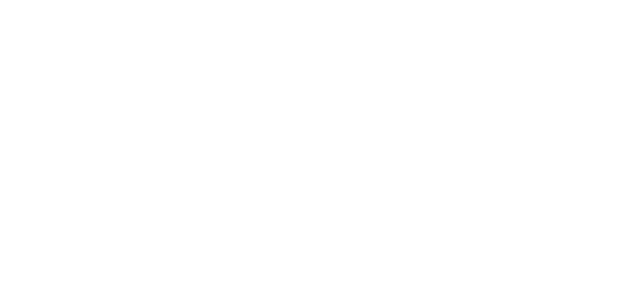
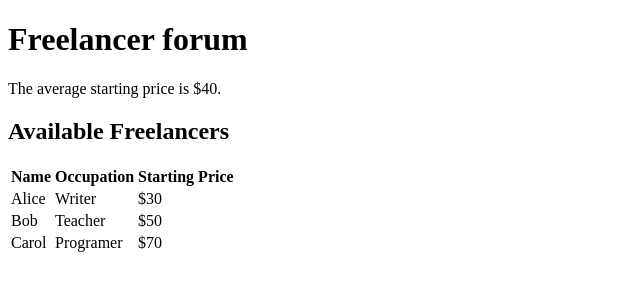
Before and after one commit to JSBushapa/Unit2.FreelancerForum, a plain HTML site: page index.html in a window 1280 px wide. Shown: the whole page, without its empty margins (0-640 px from the left). Drawn offline with Linux system fonts and the light colour scheme.

Commit message:
added html and js contents

```diff
--- a/index.html
+++ b/index.html
@@ -8,7 +8,35 @@
    <script defer src="script.js"></script>
 </head>
 <body>
-    <main>
+    <main class="mainContent">
+        <h1 class="mainHeader">Freelancer forum</h1>
+        <!-- <h3>The average starting price is $40</h3> -->
+        <p class="mainHeader">The average starting price is $40.</p>
+
+        <h2 class="mainHeader">Available Freelancers</h2>
+
+        <table class="tableContent">
+            <tr>
+                <th>Name</th>
+                <th>Occupation</th>
+                <th>Starting Price</th>
+            </tr>
+            <tr>
+                <td>Alice</td>
+                <td>Writer</td>
+                <td> $30</td>
+            </tr>
+            <tr>
+                <td>Bob</td>
+                <td>Teacher</td>
+                <td> $50</td>
+            </tr>
+            <tr>
+                <td>Carol</td>
+                <td>Programer</td>
+                <td> $70</td>
+            </tr>
+        </table>
 
     </main>
 
--- a/script.js
+++ b/script.js
@@ -0,0 +1,9 @@
+const mainT = document.querySelector("mainContent");
+const tableHead = document.createElement("th");
+tableHead.textContent = "Name";
+// mainT.append(tableHead);
+
+
+
+// random average price
+// random freelancer list
```
